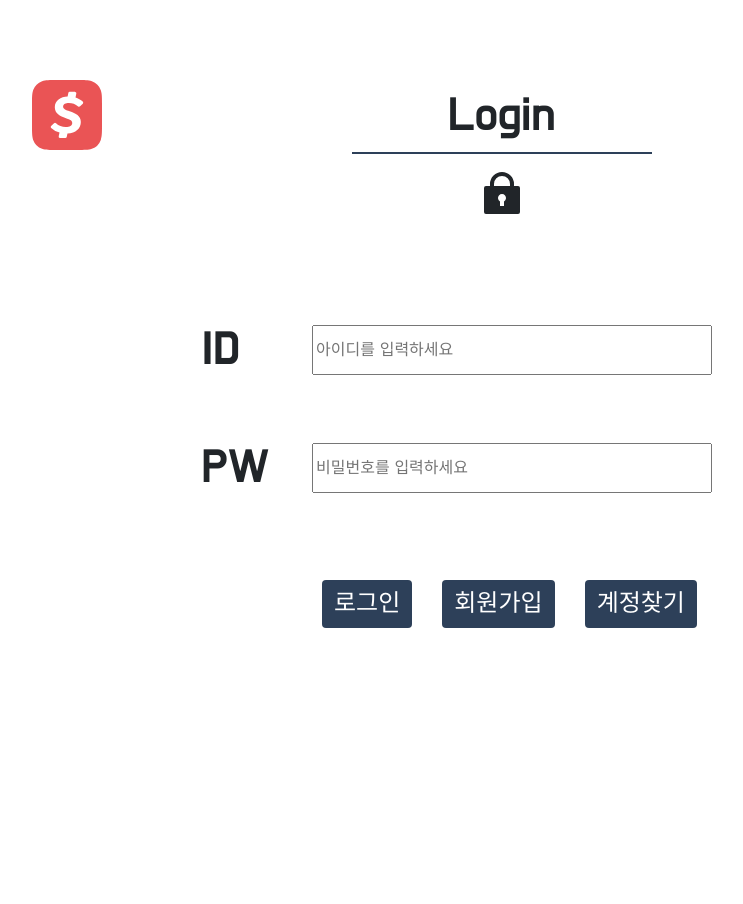
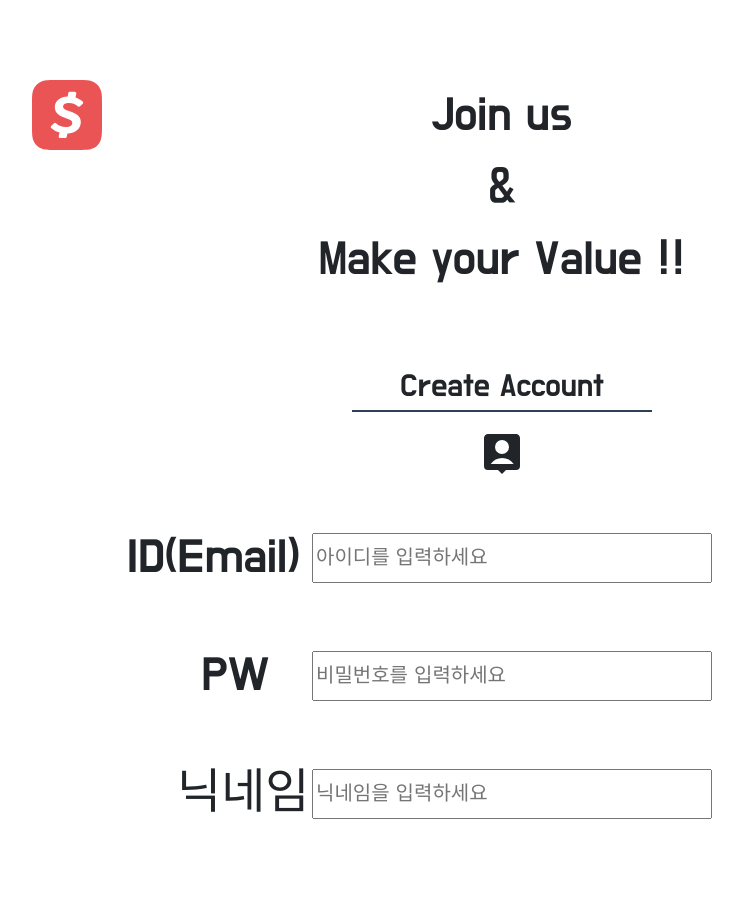
Before and after one commit to padd60/HowMuch, a React (Create React App) app: page /account in a window 1280 px wide. Shown: the top 904 px of the page, without its empty margins (138-881 px from the left). Before the commit the page ends 800 px from the top, so only its background shows below. Built offline with nearby package versions, Linux system fonts and the light colour scheme.

Commit message:
Finish Account UI

```diff
--- a/src/components/Account.js
+++ b/src/components/Account.js
@@ -1,12 +1,17 @@
 import React from "react";
-import { RiLock2Fill } from "react-icons/ri";
+import { RiAccountPinBoxFill } from "react-icons/ri";
 import { SiCashapp } from "react-icons/si";
 import { Button } from "react-bootstrap";
 import styled from "styled-components";
 
 const Account = () => {
-  let LoginHead = styled("p")`
+  let TopTitle = styled("p")`
     font-size: 48px;
+    padding-bottom: 50px;
+  `;
+
+  let Head = styled("p")`
+    font-size: 32px;
     width: 300px;
     border-bottom: 2px solid #2d4059;
   `;
@@ -18,34 +23,47 @@ const Account = () => {
   return (
     <div>
       <div className="container" style={{ position: "relative" }}>
+        {/* logo */}
         <div style={{ position: "absolute", top: "80px", left: "80px" }}>
           <SiCashapp
             style={{ color: "#EA5455", fontSize: "70px", margin: "0 20px" }}
           />
         </div>
+        {/* end logo */}
+
         <div className="row">
           <div
             className="col d-flex flex-column justify-content-center align-items-center"
             style={{ paddingTop: "80px" }}
           >
-            <LoginHead>Login</LoginHead>
+            <TopTitle>
+              Join us
+              <br />&<br />
+              Make your Value !!
+            </TopTitle>
+            <Head>Create Account</Head>
             <p>
-              <RiLock2Fill style={{ fontSize: "48px" }} />
+              <RiAccountPinBoxFill style={{ fontSize: "48px" }} />
             </p>
             <p
               style={{
                 display: "flex",
-                width: "600px",
+                width: "750px",
                 alignItems: "center",
-                paddingTop: "80px",
+                paddingTop: "30px",
                 justifyContent: "space-between",
               }}
             >
-              <Label>ID</Label>
+              <Label>ID(Email)</Label>
               <input
                 type="text"
                 placeholder="아이디를 입력하세요"
-                style={{ width: "400px", height: "50px", marginRight: "90px" }}
+                style={{
+                  width: "400px",
+                  height: "50px",
+                  marginRight: "165px",
+                  fontSize: "20px",
+                }}
               />
             </p>
             <p
@@ -61,7 +79,33 @@ const Account = () => {
               <input
                 type="password"
                 placeholder="비밀번호를 입력하세요"
-                style={{ width: "400px", height: "50px", marginRight: "90px" }}
+                style={{
+                  width: "400px",
+                  height: "50px",
+                  marginRight: "90px",
+                  fontSize: "20px",
+                }}
+              />
+            </p>
+            <p
+              style={{
+                display: "flex",
+                width: "650px",
+                alignItems: "center",
+                paddingTop: "30px",
+                justifyContent: "space-between",
+              }}
+            >
+              <Label>닉네임</Label>
+              <input
+                type="text"
+                placeholder="닉네임을 입력하세요"
+                style={{
+                  width: "400px",
+                  height: "50px",
+                  marginRight: "115px",
+                  fontSize: "20px",
+                }}
               />
             </p>
             <p
@@ -71,6 +115,7 @@ const Account = () => {
                 display: "flex",
                 width: "450px",
                 justifyContent: "space-evenly",
+                paddingBottom: "50px",
               }}
             >
               <Button
--- a/src/components/LoginPage.js
+++ b/src/components/LoginPage.js
@@ -35,17 +35,22 @@ const LoginPage = () => {
             <p
               style={{
                 display: "flex",
-                width: "600px",
+                width: "750px",
                 alignItems: "center",
                 paddingTop: "80px",
                 justifyContent: "space-between",
               }}
             >
-              <Label>ID</Label>
+              <Label>ID(Email)</Label>
               <input
                 type="text"
                 placeholder="아이디를 입력하세요"
-                style={{ width: "400px", height: "50px", marginRight: "90px" }}
+                style={{
+                  width: "400px",
+                  height: "50px",
+                  marginRight: "165px",
+                  fontSize: "20px",
+                }}
               />
             </p>
             <p
@@ -61,7 +66,12 @@ const LoginPage = () => {
               <input
                 type="password"
                 placeholder="비밀번호를 입력하세요"
-                style={{ width: "400px", height: "50px", marginRight: "90px" }}
+                style={{
+                  width: "400px",
+                  height: "50px",
+                  marginRight: "90px",
+                  fontSize: "20px",
+                }}
               />
             </p>
             <p
```
